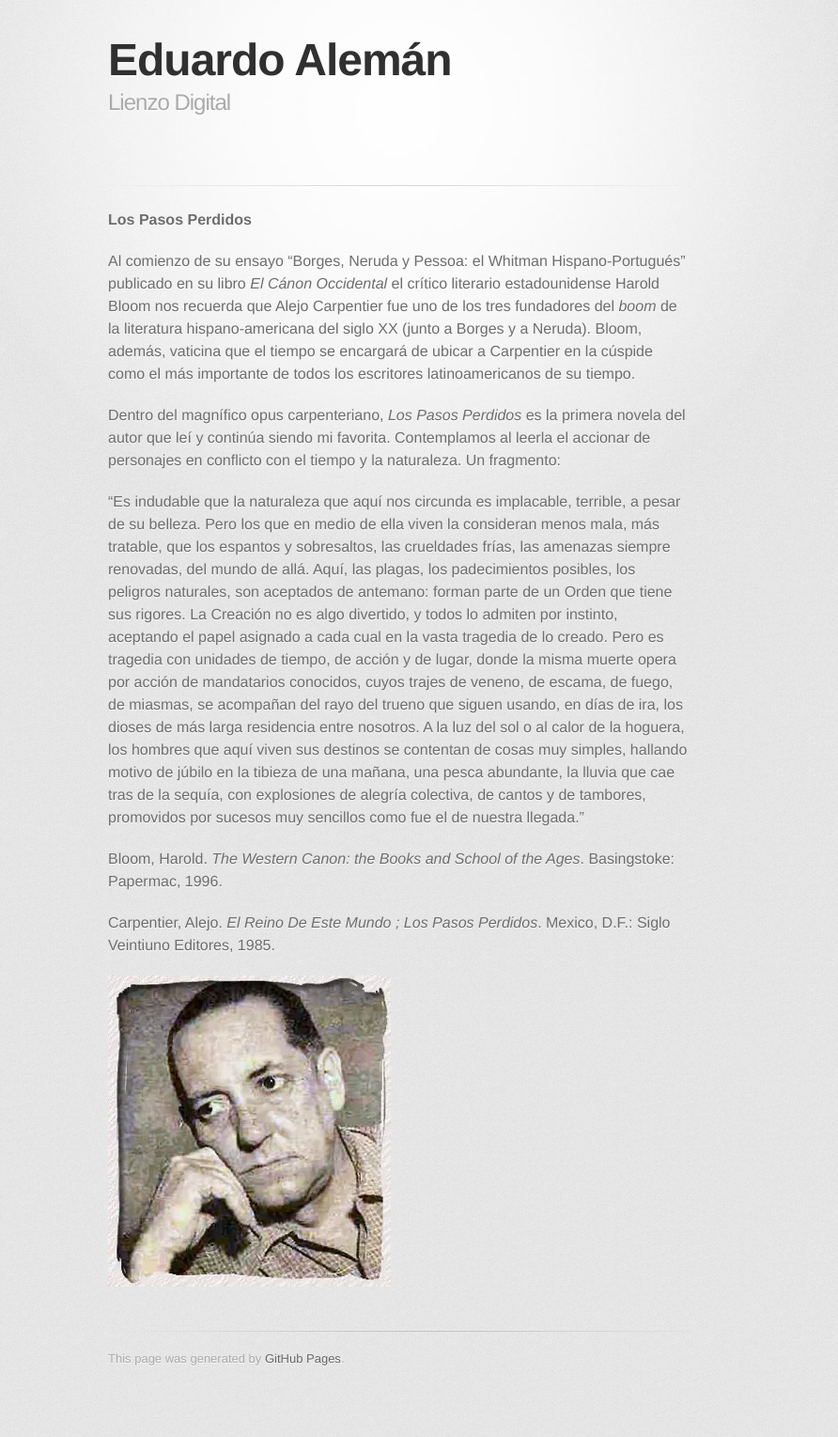
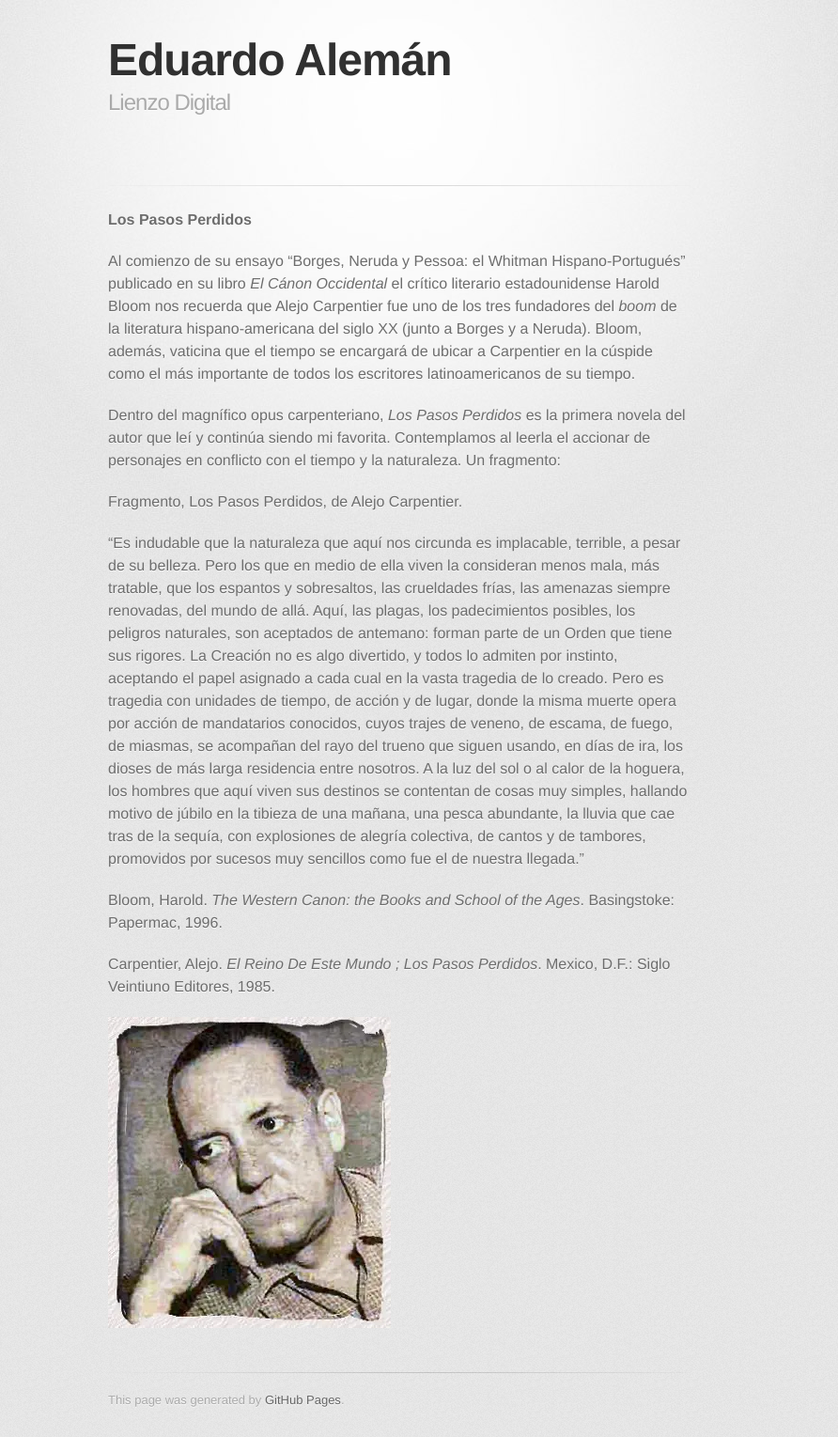
Before and after one commit to lampsacus/lampsacus.github.io, a Jekyll site: the page built from blog/Alejo_Carpentier.md, in a window 1280 px wide. Shown: the whole page at 94% size, without its empty margins (215-1107 px from the left). Built offline with Jekyll 4.4.1, drawn with Linux system fonts in a browser that asks for light colours; some web fonts are replaced; before the commit the page ends 1485 px from its top, so only the background shows below that.

Commit message:
carpentier

```diff
--- a/blog/Alejo_Carpentier.md
+++ b/blog/Alejo_Carpentier.md
@@ -8,6 +8,8 @@ Al comienzo de su ensayo “Borges, Neruda y Pessoa: el Whitman Hispano-Portugu
 
 Dentro del magnífico opus carpenteriano, _Los Pasos Perdidos_ es la primera novela del autor que leí y continúa siendo mi favorita. Contemplamos al leerla el accionar de personajes en conflicto con el tiempo y la naturaleza. Un fragmento:
 
+Fragmento, Los Pasos Perdidos, de Alejo Carpentier.
+
 "Es indudable que la naturaleza que aquí nos circunda es implacable, terrible, a pesar de su belleza. Pero los que en medio de ella viven la consideran menos mala, más tratable, que los espantos y sobresaltos, las crueldades frías, las amenazas siempre renovadas, del mundo de allá. Aquí, las plagas, los padecimientos posibles, los peligros naturales, son aceptados de antemano: forman parte de un Orden que tiene sus rigores. La Creación no es algo divertido, y todos lo admiten por instinto, aceptando el papel asignado a cada cual en la vasta tragedia de lo creado. Pero es tragedia con unidades de tiempo, de acción y de lugar, donde la misma muerte opera por acción de mandatarios conocidos, cuyos trajes de veneno, de escama, de fuego, de miasmas, se acompañan del rayo del trueno que siguen usando, en días de ira, los dioses de más larga residencia entre nosotros. A la luz del sol o al calor de la hoguera, los hombres que aquí viven sus destinos se contentan de cosas muy simples, hallando motivo de júbilo en la tibieza de una mañana, una pesca abundante, la lluvia que cae tras de la sequía, con explosiones de alegría colectiva, de cantos y de tambores, promovidos por sucesos muy sencillos como fue el de nuestra llegada."
 
 Bloom, Harold. _The Western Canon: the Books and School of the Ages_. Basingstoke: Papermac, 1996.
```
